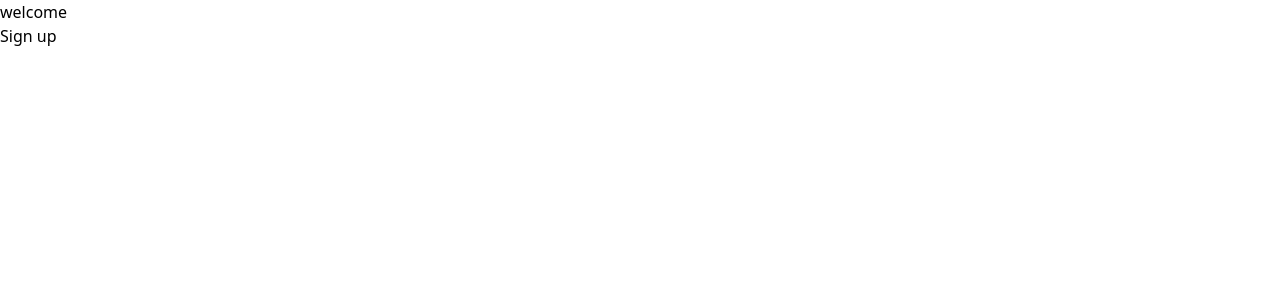
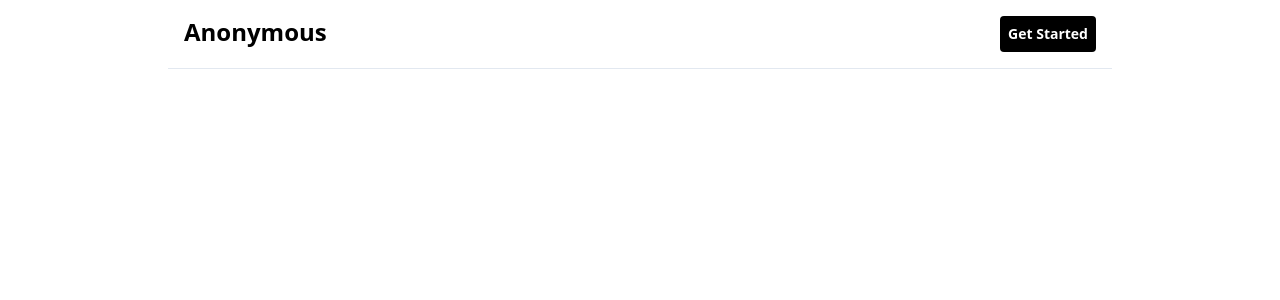
Before and after one commit to Ayothegod/anonymous, a Next.js app: page /user in a window 1280 px wide. Shown: the top 300 px of the page. Built offline with nearby package versions, Linux system fonts and the light colour scheme.

Commit message:
start user page

```diff
--- a/src/pages/index.tsx
+++ b/src/pages/index.tsx
@@ -25,38 +25,11 @@ export default function Home() {
       }
       // getData()
   },[])
-
-  async function signUpWithEmail() {
-    const { data, error } = await supabaseClient.auth.signUp({
-      email: 'example@email.com',
-      password: 'example-password',
-      options: {
-        data: {
-          full_name: 'John',
-          username: 'aiiomide',
-        },
-      },
-    })
-
-    console.log(data,error);
-  }
-
-  async function signInWithEmail() {
-    const { data, error } = await supabaseClient.auth.signInWithPassword({
-      email: 'example@email.com',
-      password: 'example-password',
-    })
-    console.log(data,error);
-  }
-
   async function getMetadata() {
     const {
       data: { user },
     }: any = await supabaseClient.auth.getUser()
-    // let metadata = user.user_metadata
     console.log(user);
-
-
   }
 
   return (
--- a/src/pages/user.tsx
+++ b/src/pages/user.tsx
@@ -3,25 +3,28 @@ import Link from "next/link"
 import { useEffect, useState } from "react"
 
 const User = () => {
+  const [username, setUsername] = useState("")
+  useEffect(() => {
+    const getCurrentUser = async () => {
+      const { data: { user } } = await supabaseClient.auth.getUser()
 
-    const [username,setUsername] = useState("")
-    useEffect(() => {
-        const getCurrentUser = async() => {
-            const { data: { user } } = await supabaseClient.auth.getUser()
-
-            setUsername(user?.user_metadata.username)
-            // console.log(user?.user_metadata.username);
-
-        }
-        getCurrentUser()
-    },[])
+      setUsername(user?.user_metadata.username)
+      // console.log(user?.user_metadata.username);
+    }
+    // getCurrentUser()
+  }, [])
 
 
   return (
-    <div>
+    <div className="px-2 max-w-[60rem] mx-auto">
+      {/* <div>welcome {username}</div> */}
+      <nav className="p-4 flex item-center justify-between border-b border-b-slate-200">
+          <h1 className="text-2xl font-semibold">Anonymous</h1>
+          <Link href="/signin">
 
-    <div>welcome {username}</div>
-    <Link href="/signup">Sign up</Link>
+          <button className="bg-black text-white text-sm p-2 rounded font-semibold">Get Started</button>
+          </Link>
+        </nav>
     </div>
   )
 }
```
